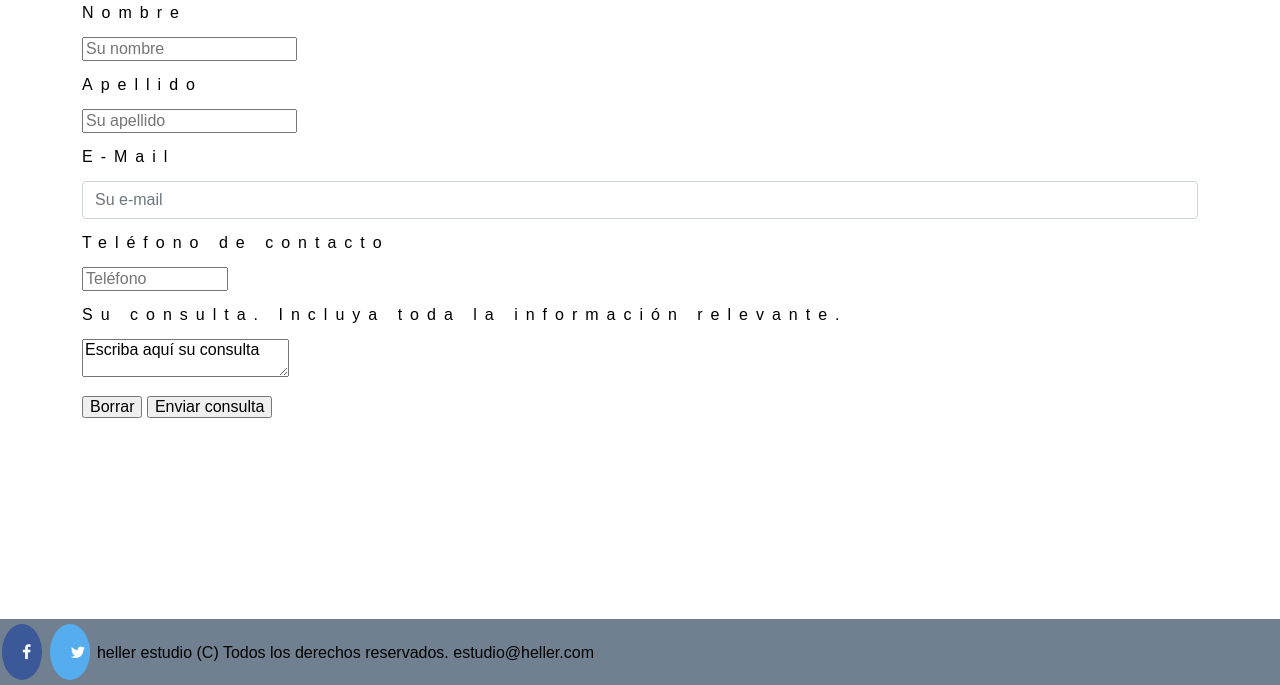
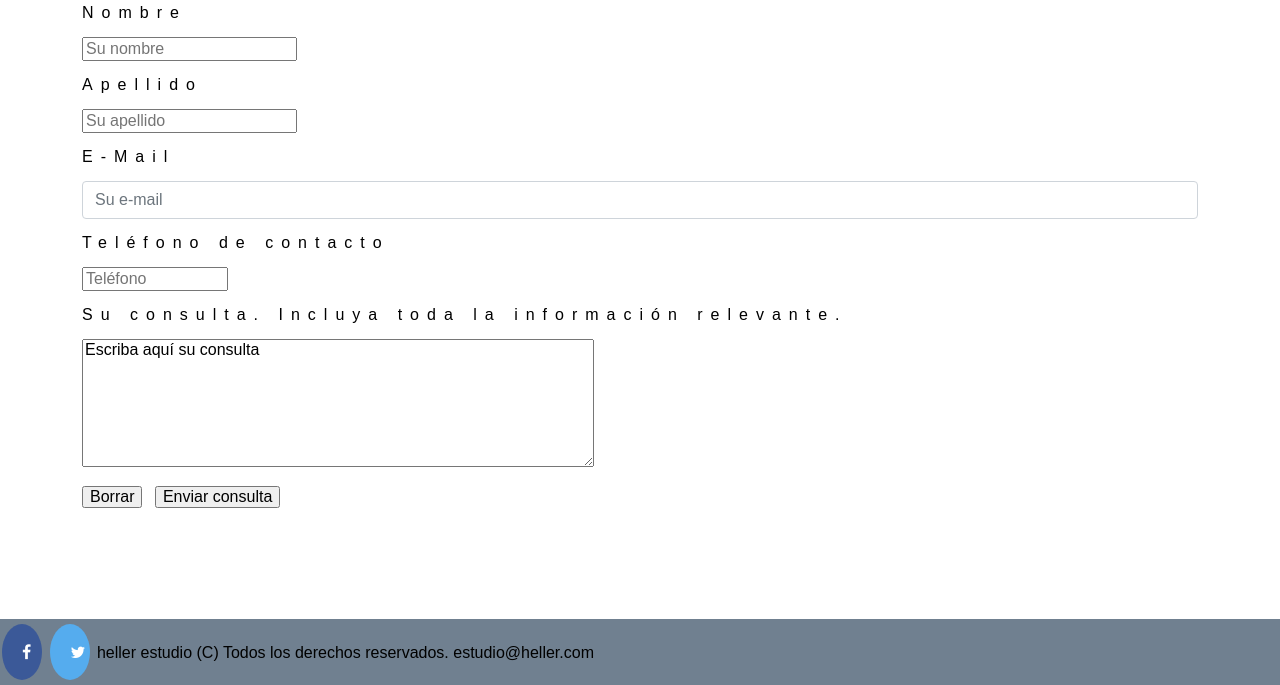
Before and after one commit to ceheller/estudioheller, a website: page consultanos.html in a window 1280 px wide. Shown: the part 115-800 px from the top of the page. Drawn offline with nearby package versions, Linux system fonts and the light colour scheme; a web font is replaced by a local one.

Commit message:
adds getformio to the project

```diff
--- a/consultanos.html
+++ b/consultanos.html
@@ -48,7 +48,7 @@
 
       <div class="container">
         <h1>Consúltenos Online Sin Cargo</h1>
-        <form id="form" class="form-group">
+        <form action="https://getform.io/f/0abdb96d-7886-4988-8689-6d46aa753e6e" method="POST" id="form" class="form-group">
           <div class="formName"><label id="name-label" class="formName">Nombre</label>
           </div></br>
           <div class="formName">
@@ -65,15 +65,14 @@
           <div class="formName"><label id="number-label" class="formName">Teléfono de contacto</label>
           </div></br>
           <div class="formName">
-            <input id="number" type="number" min="1" max="99999999999" placeholder="Teléfono" required></div></br>
+            <input id="number" name="contactnumber" type="number" min="1" max="99999999999" placeholder="Teléfono" required></div></br>
           <div class="formName"><label>Su consulta. Incluya toda la información relevante.</label>
           </div></br>
           <div class="formName">
-          <textarea class="formName" required>Escriba aquí su consulta</textarea></div></br>
+          <textarea class="formName" id="textAreaForm" form="form" name="message" required>Escriba aquí su consulta</textarea></div></br>
+          <input name="erase" type="reset" value="Borrar">
+          <input name="submit" id="submit" type="submit" value="Enviar consulta">
           </form>
-          <input type="reset" value="Borrar">
-          <input id="submit" type="submit" value="Enviar consulta">
-        </form>
       </div>
 
       <footer class="footer">
--- a/style.css
+++ b/style.css
@@ -135,6 +135,11 @@ body {
 .bienvenida__parrafo {
   margin-top: 5%; }
 
+#textAreaForm {
+  height: 10vw;
+  width: 40vw;
+}
+
 
 @media only screen and (max-width: 980px) {
   #header {
```
